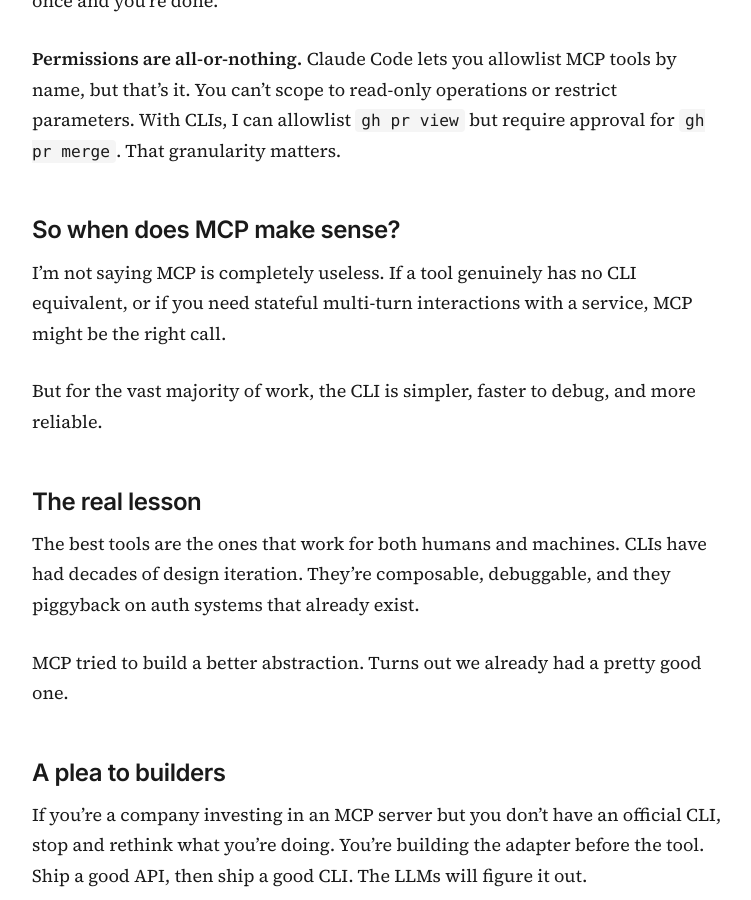
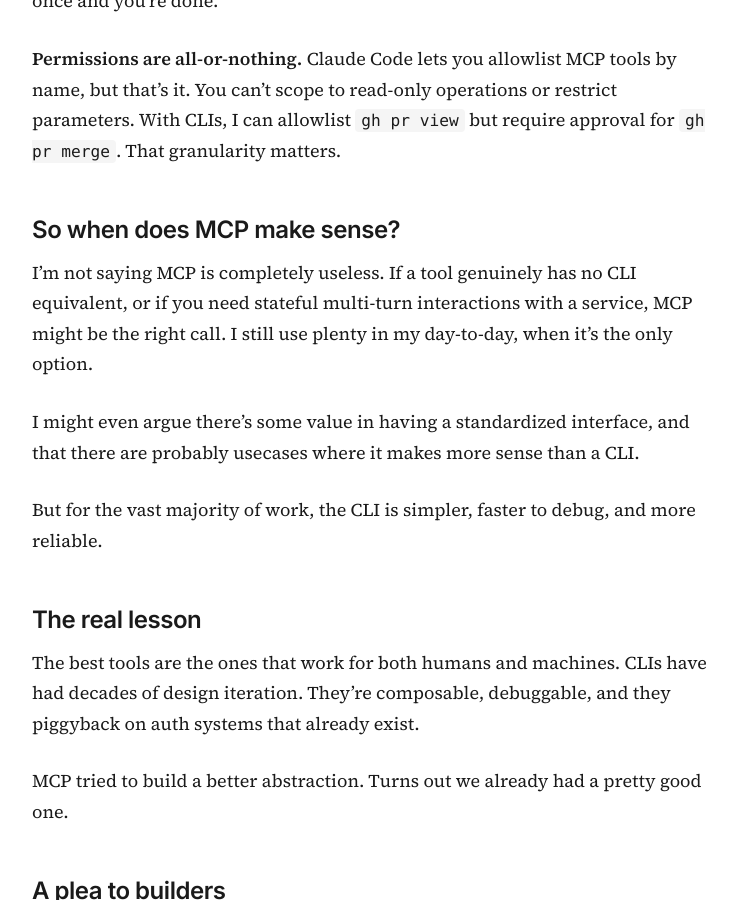
Before and after one commit to ejholmes/ejholmes.github.io, a Jekyll site: the page built from _posts/2026-02-28-mcp-is-dead-long-live-the-cli.md, in a window 1280 px wide and 900 px high, scrolled down 2910 px. Shown: the whole window, without its empty margins (262-1013 px from the left). Built offline with Jekyll 4.4.1, drawn with Linux system fonts in a browser that asks for light colours.

Commit message:
Update 2026-02-28-mcp-is-dead-long-live-the-cli.md

```diff
--- a/_posts/2026-02-28-mcp-is-dead-long-live-the-cli.md
+++ b/_posts/2026-02-28-mcp-is-dead-long-live-the-cli.md
@@ -59,7 +59,9 @@
 
 ## So when does MCP make sense?
 
-I'm not saying MCP is completely useless. If a tool genuinely has no CLI equivalent, or if you need stateful multi-turn interactions with a service, MCP might be the right call.
+I'm not saying MCP is completely useless. If a tool genuinely has no CLI equivalent, or if you need stateful multi-turn interactions with a service, MCP might be the right call. I still use plenty in my day-to-day, when it's the only option.
+
+I might even argue there's some value in having a standardized interface, and that there are probably usecases where it makes more sense than a CLI.
 
 But for the vast majority of work, the CLI is simpler, faster to debug, and more reliable.
 
```
